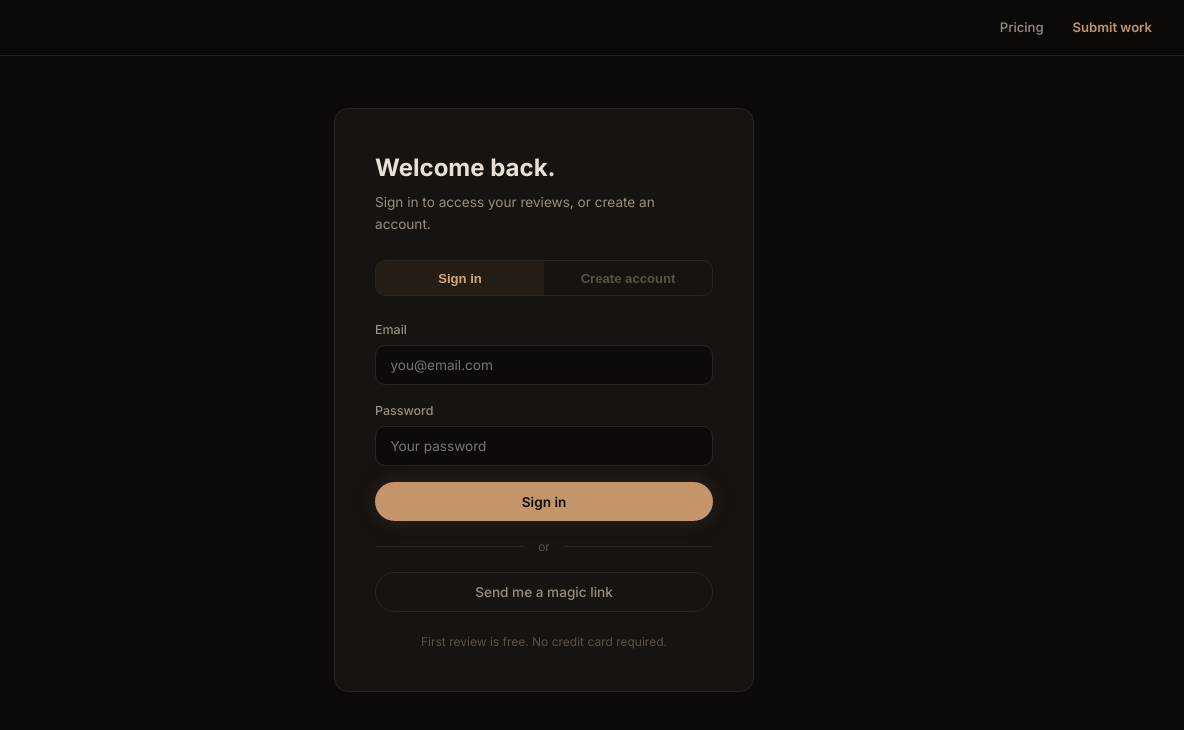
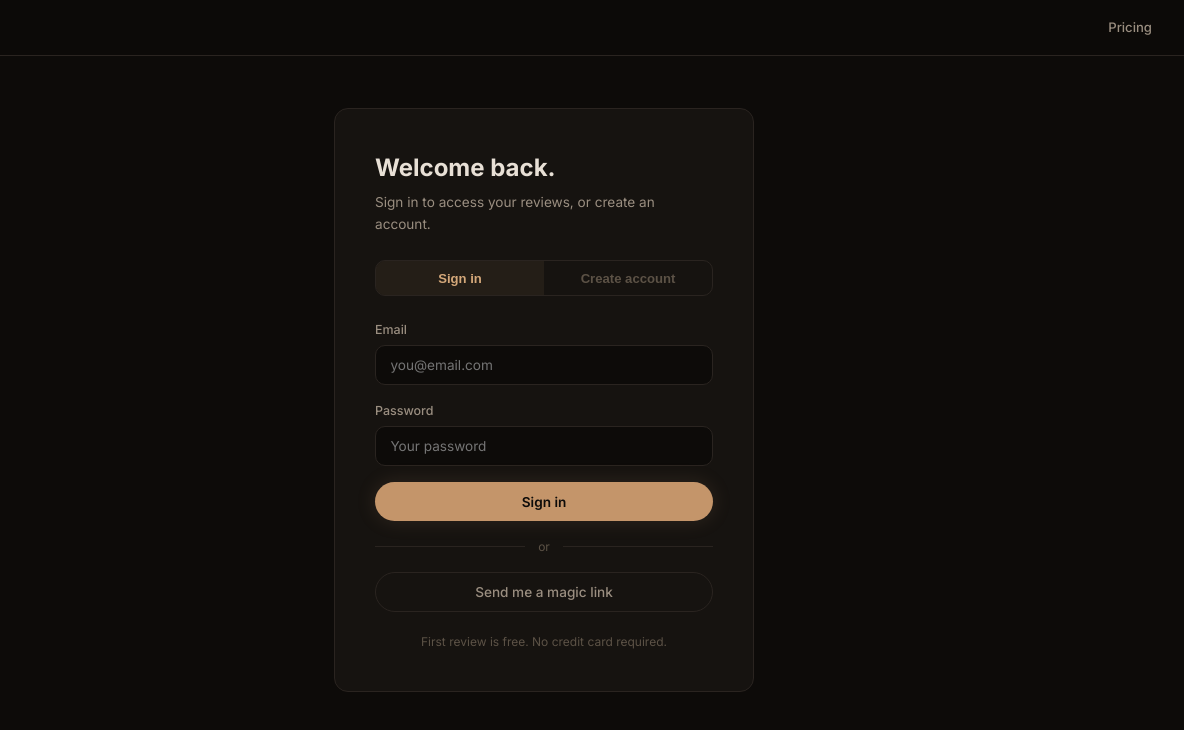
Before and after one commit to cupertitieus-ctrl/ruthless-mentor, a website: page auth.html in a window 1280 px wide. Shown: the full height of the page, 96-1280 px from the left. Drawn offline with nearby package versions, Linux system fonts and the light colour scheme.

Commit message:
Remove Submit work link from auth page nav
Co-Authored-By: Claude Opus 4.6 (1M context) <noreply@anthropic.com>

```diff
--- a/auth.html
+++ b/auth.html
@@ -15,7 +15,6 @@
         <a href="/" class="logo"><img src="logo.png" alt="ruthlessmentor.com" class="logo-img"></a>
         <div class="nav-links">
             <a href="/#pricing">Pricing</a>
-            <a href="/review.html" class="nav-cta">Submit work</a>
         </div>
     </nav>
 
```
